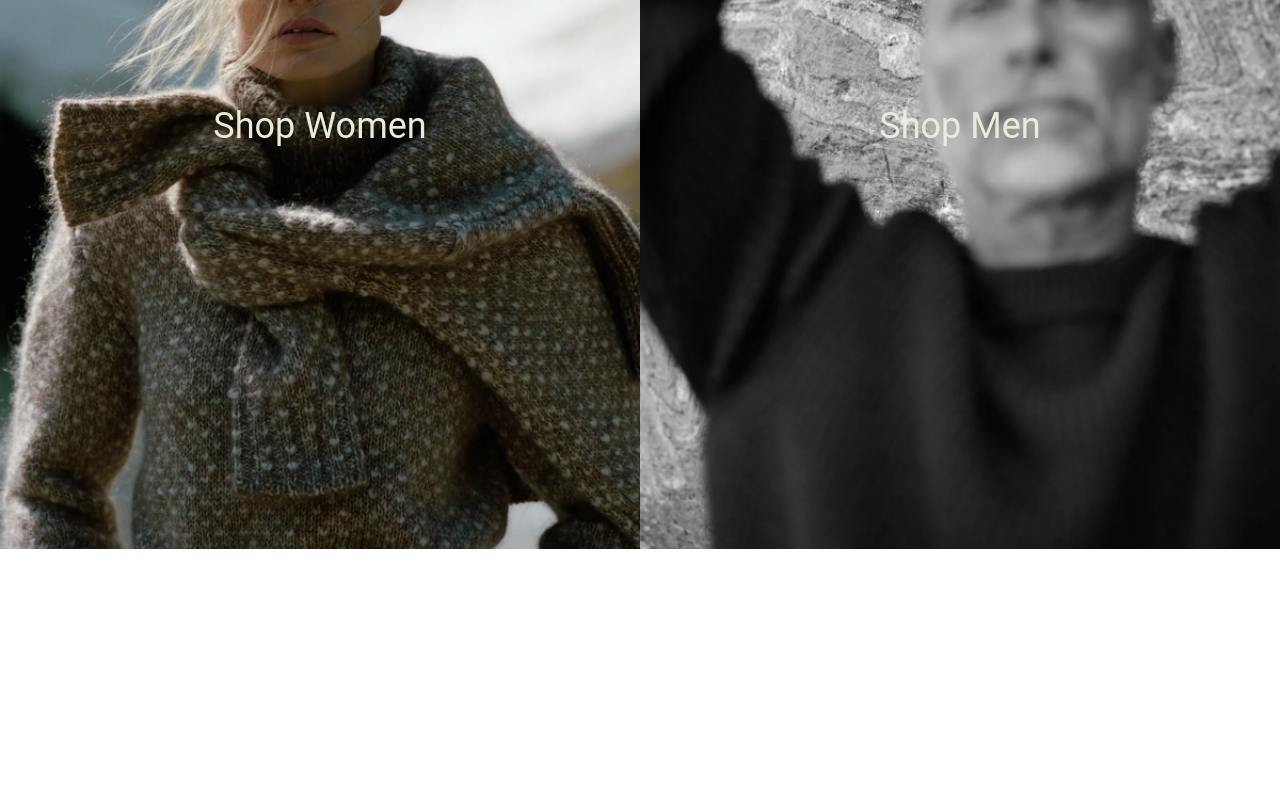
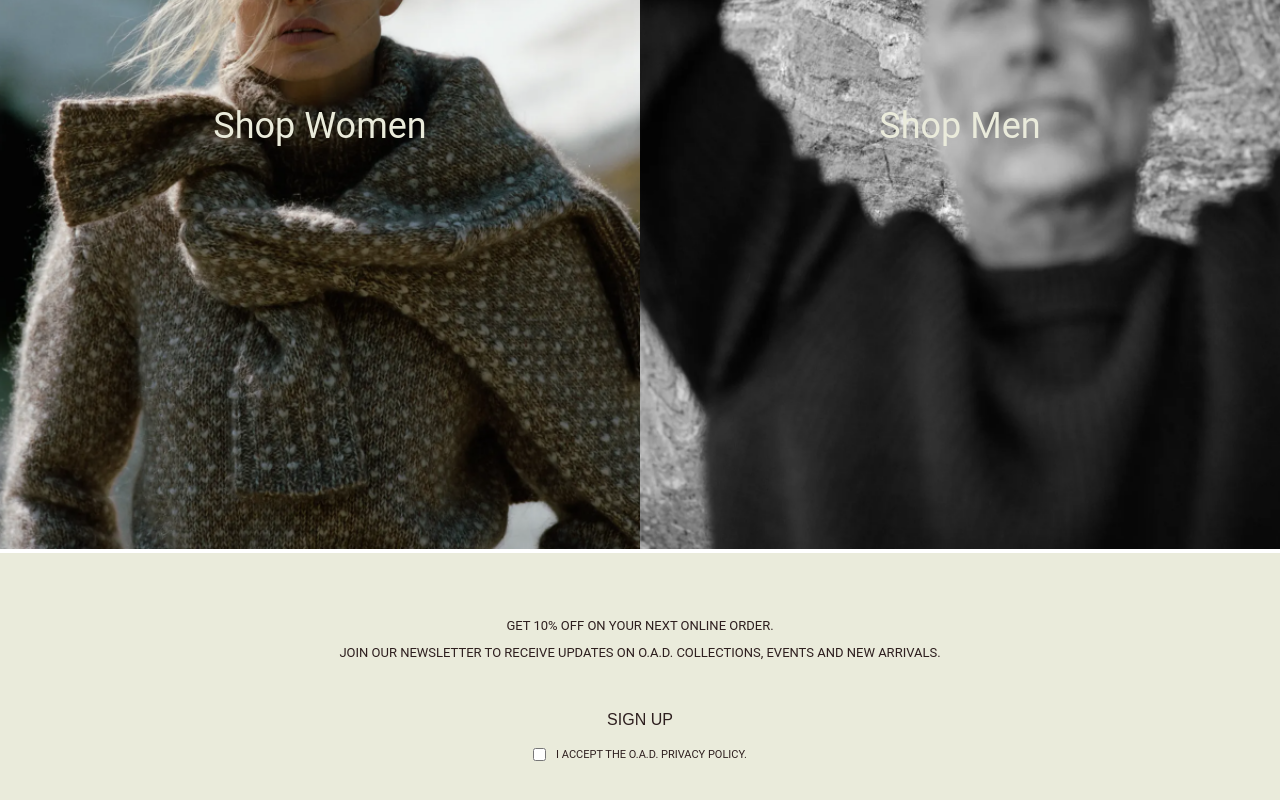
Before and after one commit to MariiaGudkova/sweater_landing_Sass, a React (Create React App) app: page / in a window 1280 px wide. Shown: the part 1751-2551 px from the top of the page. Before the commit the page ends 2304 px from the top, so only its background shows below. Built offline with nearby package versions, Linux system fonts and the light colour scheme.

Commit message:
add promo component

```diff
--- a/src/components/Main/Main.jsx
+++ b/src/components/Main/Main.jsx
@@ -1,6 +1,7 @@
 import History from "../History/History";
 import BestSellers from "../BestSellers/BestSellers";
 import Links from "../Links/Links";
+import Promo from "../Promo/Promo";
 
 function Main() {
   return (
@@ -8,6 +9,7 @@ function Main() {
       <History />
       <BestSellers />
       <Links />
+      <Promo />
     </main>
   );
 }
--- a/src/components/Promo/Promo.jsx
+++ b/src/components/Promo/Promo.jsx
@@ -0,0 +1,28 @@
+function Promo() {
+  return (
+    <div className="promo grey dark-text">
+      <p className="promo__text">GET 10% OFF ON YOUR NEXT ONLINE ORDER.</p>
+      <p className="promo__text">
+        JOIN OUR NEWSLETTER TO RECEIVE UPDATES ON O.A.D. COLLECTIONS, EVENTS AND
+        NEW ARRIVALS.
+      </p>
+
+      <form className="promo__form" action="" name="promoForm">
+        <button className="promo__button dark-text" type="button">
+          SIGN UP
+        </button>
+        <label className="promo__label" htmlFor="promoCheckbox">
+          <input
+            className="promo__checkbox"
+            type="checkbox"
+            name="promoCheckbox"
+            required
+          />
+          I ACCEPT THE O.A.D. PRIVACY POLICY.
+        </label>
+      </form>
+    </div>
+  );
+}
+
+export default Promo;
--- a/src/scss/components/_index.scss
+++ b/src/scss/components/_index.scss
@@ -5,3 +5,4 @@
 @forward "card";
 @forward "links";
 @forward "linkCard";
+@forward "promo";
--- /dev/null
+++ b/src/scss/components/_promo.scss
@@ -0,0 +1,51 @@
+@use "../globals/typography" as g;
+
+.promo {
+  width: 100%;
+  display: flex;
+  flex-direction: column;
+  align-items: center;
+  font-size: g.$smallText;
+
+  &__text {
+    line-height: 17px;
+    &:first-of-type {
+      margin-top: 64px;
+      margin-bottom: 10px;
+    }
+    &:last-of-type {
+      margin-bottom: 50px;
+    }
+  }
+
+  &__form {
+    display: flex;
+    flex-direction: column;
+    margin-bottom: 81px;
+  }
+
+  &__button {
+    background-color: transparent;
+    border: none;
+    margin-bottom: 19px;
+    font-size: g.$mainText;
+    font-weight: 500;
+    cursor: pointer;
+
+    &:hover {
+      opacity: 0.7;
+    }
+  }
+
+  &__label {
+    display: flex;
+    align-items: center;
+    font-size: g.$smallestText;
+  }
+
+  &__checkbox {
+    margin-right: 10px;
+    accent-color: hsl(0, 20%, 15%);
+    cursor: pointer;
+  }
+}
--- a/src/scss/globals/_boilerplate.scss
+++ b/src/scss/globals/_boilerplate.scss
@@ -33,3 +33,7 @@ body {
 button {
   padding: 0;
 }
+
+input {
+  margin: 0;
+}
--- a/src/scss/globals/_colors.scss
+++ b/src/scss/globals/_colors.scss
@@ -4,6 +4,10 @@
 
 .light-blue {
   background-color: hsl(208, 24%, 56%);
+}
+
+.grey {
+  background-color: hsl(64, 30%, 89%);
 }
 
 .white {
--- a/src/scss/globals/_typography.scss
+++ b/src/scss/globals/_typography.scss
@@ -3,6 +3,7 @@ $middleTitle: 36px;
 $smallTitle: 28px;
 $mainText: 16px;
 $smallText: 13px;
+$smallestText: 11px;
 $fontWeight: 400;
 
 h1,
--- a/src/scss/style.css
+++ b/src/scss/style.css
@@ -67,12 +67,20 @@ button {
   padding: 0;
 }
 
+input {
+  margin: 0;
+}
+
 .blue {
   background-color: hsl(208deg, 25%, 53%);
 }
 
 .light-blue {
   background-color: hsl(208deg, 24%, 56%);
+}
+
+.grey {
+  background-color: hsl(64deg, 30%, 89%);
 }
 
 .white {
@@ -340,4 +348,48 @@ button {
   left: 50%;
   transform: translate(-50%, -50%);
   font-size: 36px;
+}
+
+.promo {
+  width: 100%;
+  display: flex;
+  flex-direction: column;
+  align-items: center;
+  font-size: 13px;
+}
+.promo__text {
+  line-height: 17px;
+}
+.promo__text:first-of-type {
+  margin-top: 64px;
+  margin-bottom: 10px;
+}
+.promo__text:last-of-type {
+  margin-bottom: 50px;
+}
+.promo__form {
+  display: flex;
+  flex-direction: column;
+  margin-bottom: 81px;
+}
+.promo__button {
+  background-color: transparent;
+  border: none;
+  margin-bottom: 19px;
+  font-size: 16px;
+  font-weight: 500;
+  cursor: pointer;
+}
+.promo__button:hover {
+  opacity: 0.7;
+}
+.promo__label {
+  display: flex;
+  align-items: center;
+  font-size: 11px;
+}
+.promo__checkbox {
+  margin-right: 10px;
+  accent-color: hsl(0deg, 20%, 15%);
+  cursor: pointer;
 }/*# sourceMappingURL=style.css.map */
```
Also changed, not shown: 1 other file (tests, documents, lock files or other folders).
